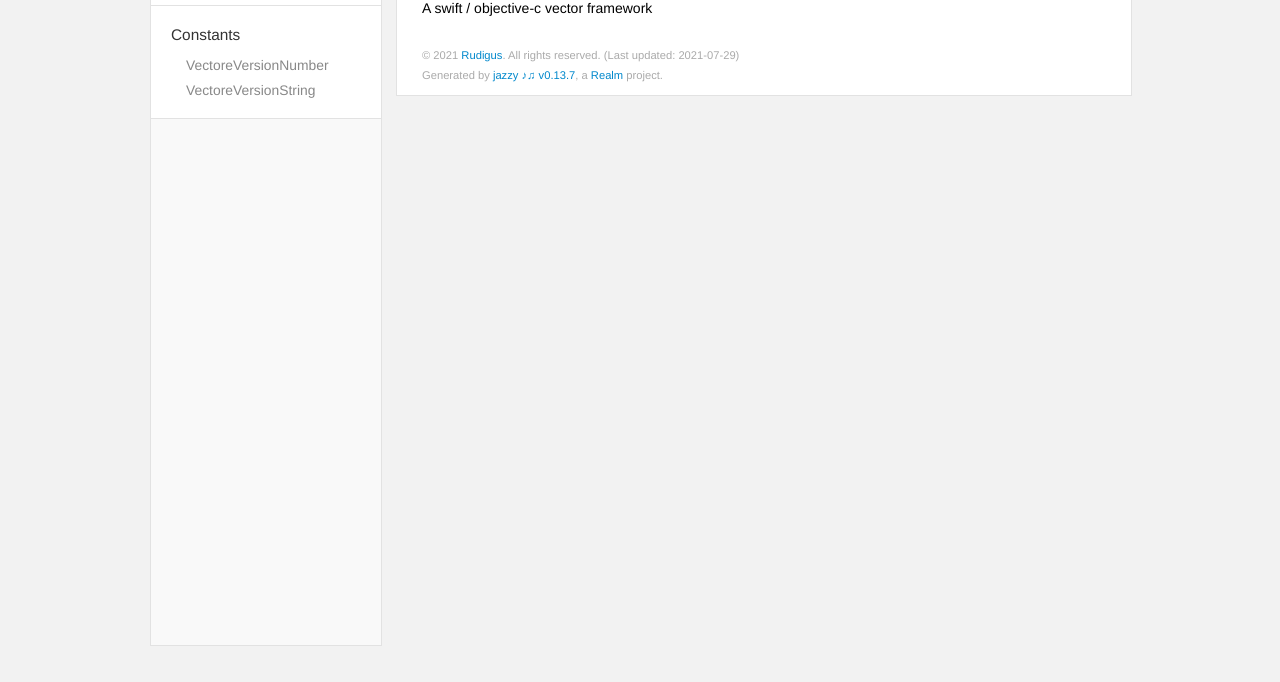
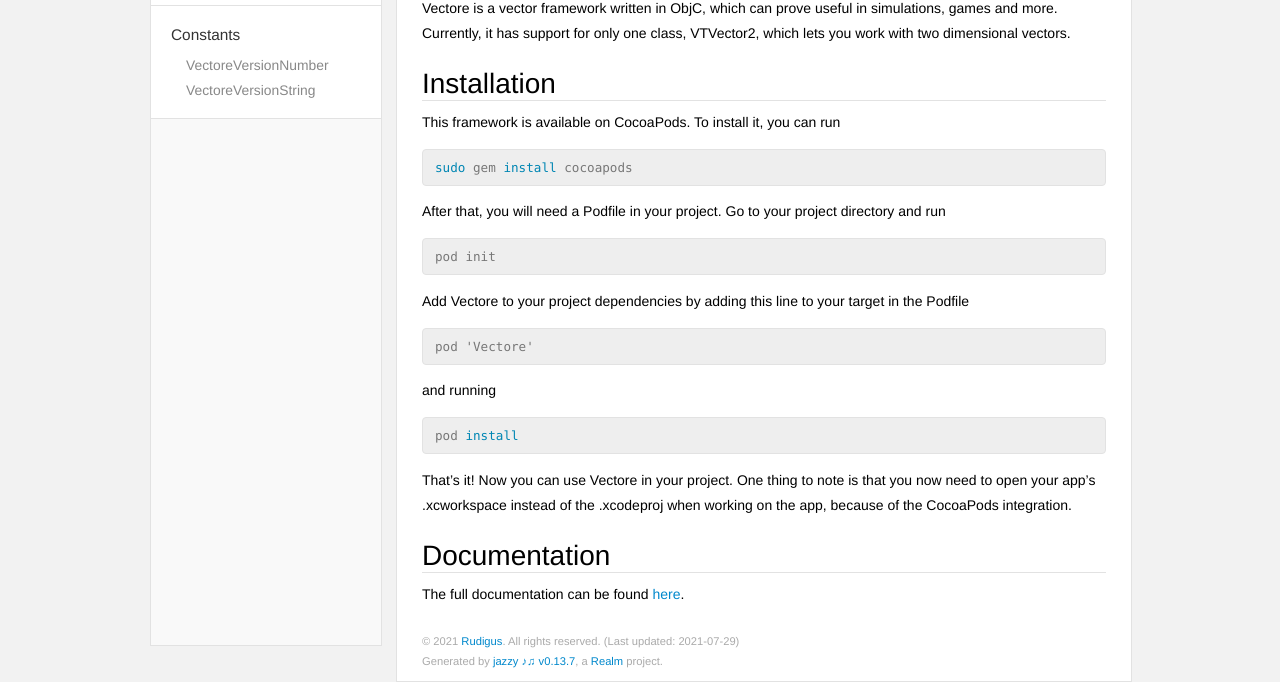
Before and after one commit to Rudigus/vectore, a plain HTML site: page docs/docsets/Vectore.docset/Contents/Resources/Documents/index.html in a window 1280 px wide. Shown: the part 154-836 px from the top of the page. Before the commit the page ends 800 px from the top, so only its background shows below. Drawn offline with Linux system fonts and the light colour scheme; files that its build step writes are made by us from their sources; files whose address does not match are found by name.

Commit message:
updates readme

```diff
--- a/docs/docsets/Vectore.docset/Contents/Resources/Documents/index.html
+++ b/docs/docsets/Vectore.docset/Contents/Resources/Documents/index.html
@@ -59,9 +59,31 @@
         <section>
           <section class="section">
 
-            <h1 id='vectore' class='heading'>vectore</h1>
+            <h1 id='vectore' class='heading'>Vectore</h1>
 
-<p>A swift / objective-c vector framework</p>
+<p>Vectore is a vector framework written in ObjC, which can prove useful in simulations, games and more. Currently, it has support for only one class, VTVector2, which lets you work with two dimensional vectors.</p>
+<h2 id='installation' class='heading'>Installation</h2>
+
+<p>This framework is available on CocoaPods. To install it, you can run</p>
+<pre class="highlight shell"><code><span class="nb">sudo </span>gem <span class="nb">install </span>cocoapods
+</code></pre>
+
+<p>After that, you will need a Podfile in your project. Go to your project directory and run</p>
+<pre class="highlight shell"><code>pod init
+</code></pre>
+
+<p>Add Vectore to your project dependencies by adding this line to your target in the Podfile</p>
+<pre class="highlight plaintext"><code>pod 'Vectore'
+</code></pre>
+
+<p>and running</p>
+<pre class="highlight shell"><code>pod <span class="nb">install</span>
+</code></pre>
+
+<p>That&rsquo;s it! Now you can use Vectore in your project. One thing to note is that you now need to open your app&rsquo;s .xcworkspace instead of the .xcodeproj when working on the app, because of the CocoaPods integration.</p>
+<h2 id='documentation' class='heading'>Documentation</h2>
+
+<p>The full documentation can be found <a href="https://rudigus.github.io/vectore/">here</a>.</p>
 
           </section>
         </section>
```
Also changed, not shown: docs/index.html (+24 -2 lines), docs/docsets/Vectore.docset/Contents/Resources/Documents/badge.svg, 2 other files.
